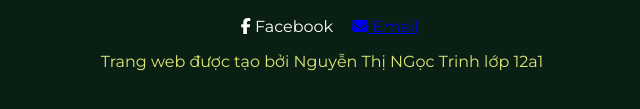
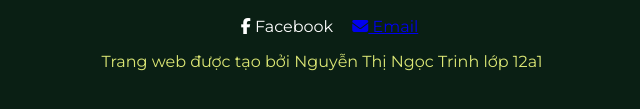
Before and after one commit to cynthiabunnies204/cynthiabunnies204.github.io, a plain HTML site: page index.html in a window 1280 px wide. Shown: the part 3684-3793 px from the top of the page, 318-958 px from the left. Drawn offline with Linux system fonts and the light colour scheme; a web font is replaced by a local one.

Commit message:
Update index.html

```diff
--- a/index.html
+++ b/index.html
@@ -844,7 +844,7 @@ footer {
             <i class="fas fa-envelope"></i> Email
         </a>
     </div>
-    <p>Trang web được tạo bởi Nguyễn Thị NGọc Trinh lớp 12a1</p>
+    <p>Trang web được tạo bởi Nguyễn Thị Ngọc Trinh lớp 12a1</p>
 </footer>
 <!-- MODAL BÌA PHIM -->
 <div id="modal-movie" class="modal">
```
